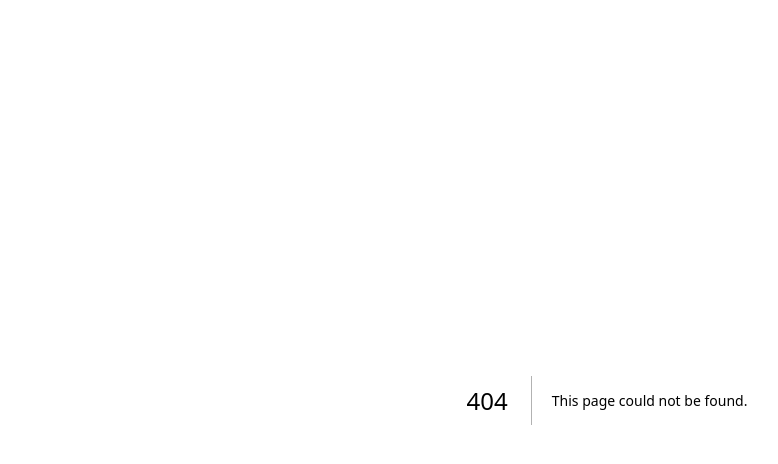
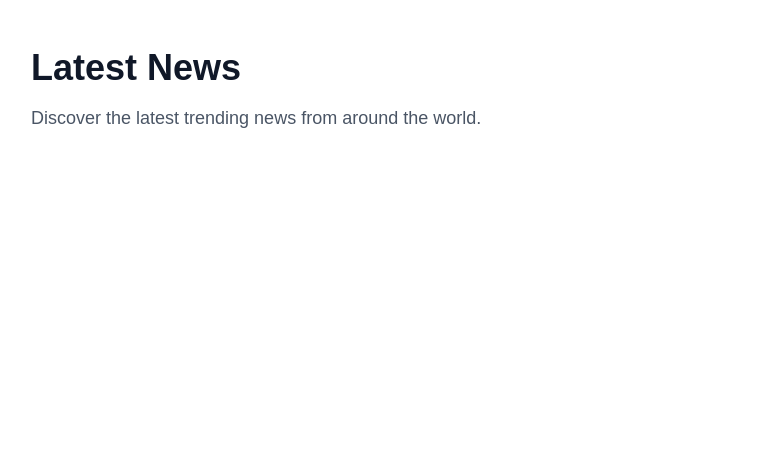
Before and after one commit to shanthabasnayake5/worldtrend-pro, a Next.js app: page /latest-news in a window 1280 px wide. Before the commit this address had no page. Shown: the top 464 px of the page, without its empty margins (33-811 px from the left). Built offline with nearby package versions, Linux system fonts and the light colour scheme.

Commit message:
Add Latest News page

```diff
--- /dev/null
+++ b/app/latest-news/page.tsx
@@ -0,0 +1,15 @@
+export default function LatestNewsPage() {
+  return (
+    <main className="min-h-screen bg-white px-6 py-12">
+      <div className="mx-auto max-w-6xl">
+        <h1 className="text-4xl font-bold text-gray-900">
+          Latest News
+        </h1>
+
+        <p className="mt-4 text-lg text-gray-600">
+          Discover the latest trending news from around the world.
+        </p>
+      </div>
+    </main>
+  );
+}
```
